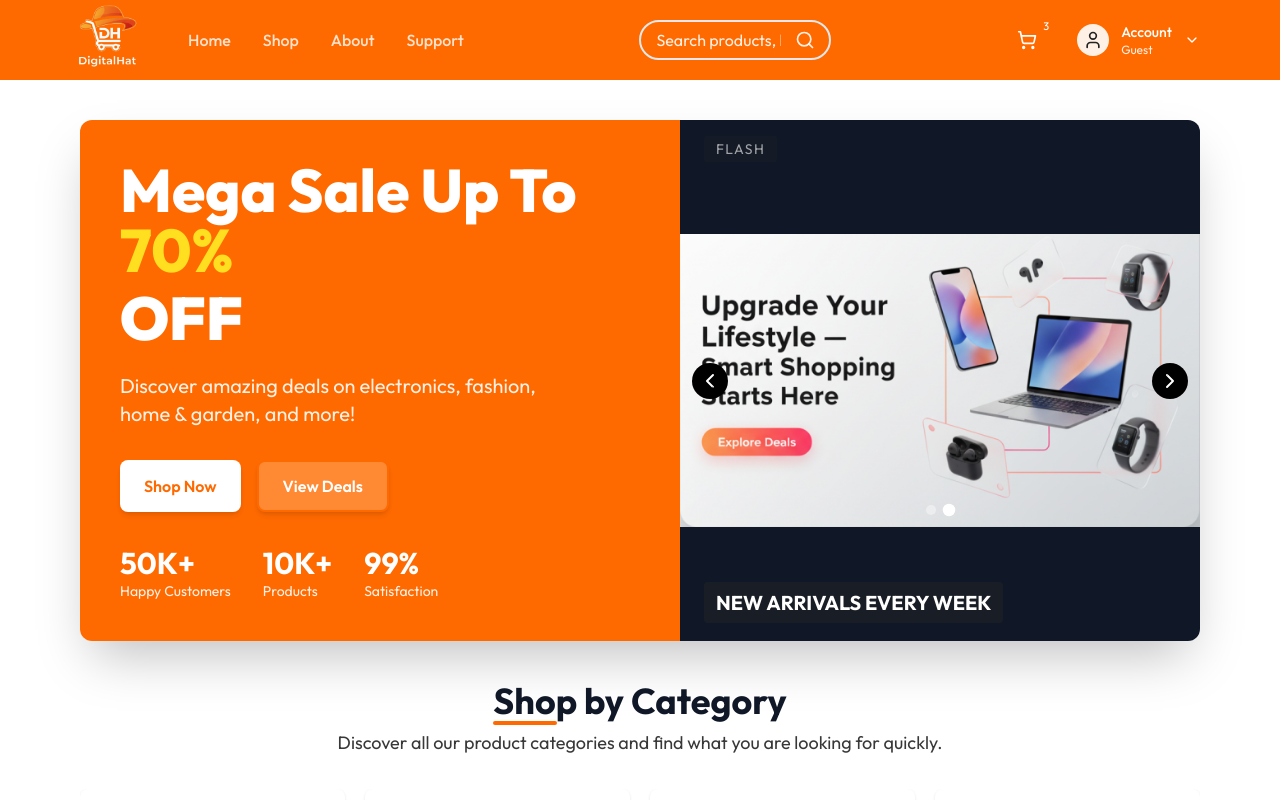
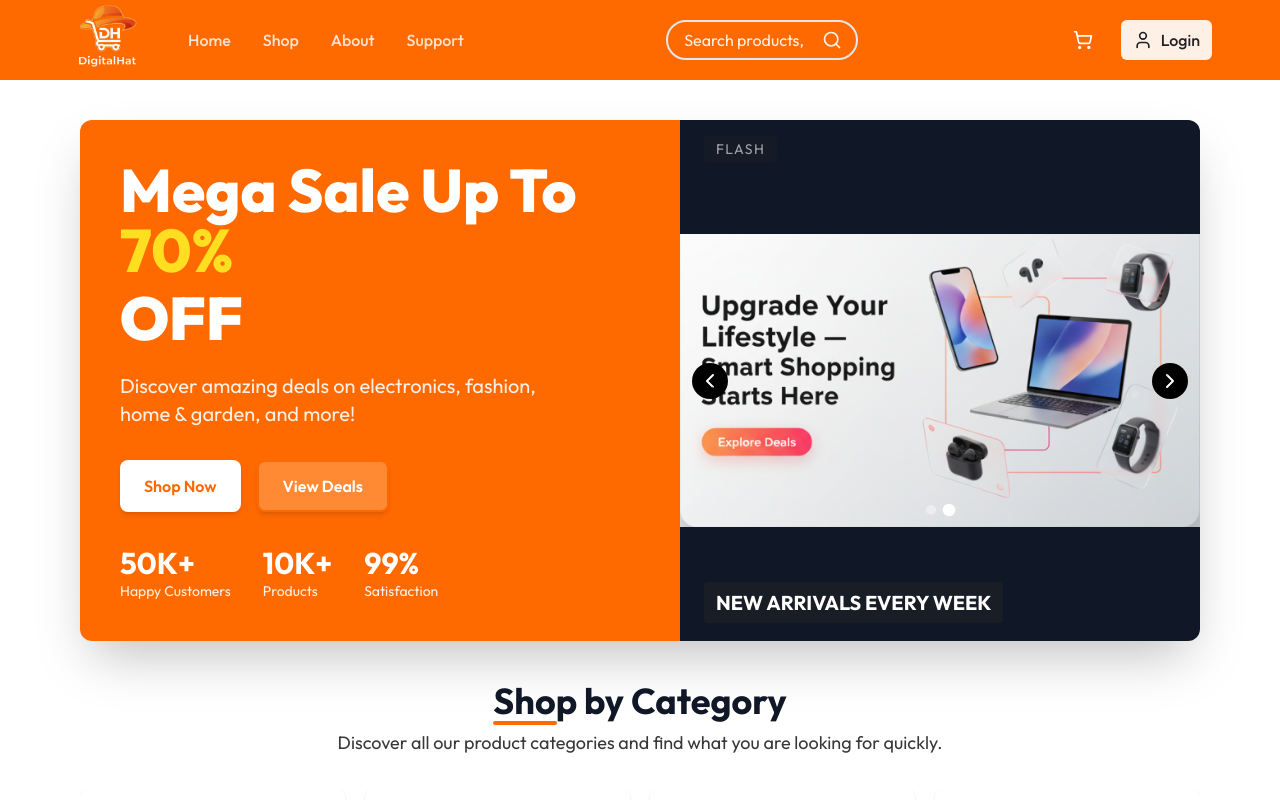
Before and after one commit to farhandotio/DigitalHat-Frontend, a React (Vite) app: page / in a window 1280 px wide. Shown: the top 800 px of the page. Built offline with nearby package versions, Linux system fonts and the light colour scheme.

Commit message:
auth deleted

```diff
--- a/package.json
+++ b/package.json
@@ -14,9 +14,11 @@
     "@reduxjs/toolkit": "^2.9.0",
     "@tailwindcss/vite": "^4.0.0",
     "axios": "^1.12.2",
+    "js-cookie": "^3.0.5",
     "lucide-react": "^0.545.0",
     "react": "^18.3.1",
     "react-dom": "^18.3.1",
+    "react-hook-form": "^7.64.0",
     "react-icons": "^5.5.0",
     "react-redux": "^9.2.0",
     "react-router-dom": "^7.1.3",
--- a/src/App.jsx
+++ b/src/App.jsx
@@ -7,7 +7,6 @@ import Shop from "./pages/Shop";
 import About from "./pages/About";
 import ProductDetails from "./pages/ProductDetails";
 import Support from "./pages/Support";
-import Profile from "./pages/user/Profile";
 import Order from "./pages/Order";
 import Setting from "./pages/Settings";
 import CategoryProducts from "./pages/CategoryProducts";
@@ -19,10 +18,11 @@ const App = () => {
       <Routes>
         <Route path="/" element={<Home />} />
         <Route path="/shop" element={<Shop />} />
+        {/* NEW ROUTE ADDED */}
+
         <Route path="/about" element={<About />} />
         <Route path="/product/:id" element={<ProductDetails />} />
         <Route path="/support" element={<Support />} />
-        <Route path="/profile" element={<Profile />} />
         <Route path="/order" element={<Order />} />
         <Route path="/settings" element={<Setting />} />
         <Route path="/category/:categoryName" element={<CategoryProducts />} />
--- a/src/components/category/CategoryCard.jsx
+++ b/src/components/category/CategoryCard.jsx
@@ -54,7 +54,7 @@ const CategoryCard = ({ category }) => {
     <Link
       to={`/category/${category.name.toLowerCase().replace(/\s+/g, "-")}`}
       onClick={() => window.scrollTo({ top: 0, behavior: "smooth" })}
-      className="flex flex-col items-center justify-center bg-white p-4 rounded-lg shadow hover:scale-105 transition-transform text-center"
+      className="flex flex-col items-center justify-center bg-white p-4 max-md:text-sm whitespace-nowrap rounded-lg shadow hover:scale-105 transition-transform text-center"
     >
       <div className="mb-2" style={{ color }}>
         <IconComponent size={30} />
--- a/src/components/category/CategorySlider.jsx
+++ b/src/components/category/CategorySlider.jsx
@@ -37,7 +37,7 @@ const CategorySlider = () => {
       />
       <Swiper
         modules={[Navigation]}
-        slidesPerView={4}
+        slidesPerView={2}
         spaceBetween={20}
         // navigation
         breakpoints={{
@@ -55,7 +55,7 @@ const CategorySlider = () => {
 
       <Swiper
         modules={[Navigation]}
-        slidesPerView={4}
+        slidesPerView={2}
         spaceBetween={20}
         // navigation
         breakpoints={{
--- a/src/components/header/Header.jsx
+++ b/src/components/header/Header.jsx
@@ -1,19 +1,20 @@
-import React from "react";
+import React, { useState, useCallback } from "react";
 import { assets } from "../../../public/assets/assets";
 import Navbar from "./navbar/Navbar";
 import Searchbar from "./search/Searchbar";
 import NavOther from "./navother/NavOther";
 import MobileNav from "./navbar/MobileNav";
 
-const Header = () => {
-  const handleSearch = (query) => {
+const Header = ({ initialCartCount }) => {
+  const [cartCount, setCartCount] = useState(initialCartCount || 0);
+
+  const handleSearch = useCallback((query) => {
     console.log("Searching for:", query);
-  };
+  }, []);
 
   return (
     <header>
-      <div className="bg-primary px-2 md:px-10 lg:px-17 text-white/90 flex flex-row items-center gap-1 md:gap-3 justify-between w-full">
-        {/* Logo */}
+      <div className="bg-primary pl-2 pr-4 md:px-10 lg:px-17 text-white/90 flex flex-row items-center gap-1 md:gap-3 justify-between w-full">
         <div className="md:flex items-center max-md:w-full">
           <img
             src={assets.logo}
@@ -27,14 +28,16 @@ const Header = () => {
           </div>
         </div>
 
-        {/* Searchbar */}
+        {/* Searchbar (Center) */}
         <div className="flex mx-0 md:mx-0 w-full md:w-auto">
           <Searchbar onSearch={handleSearch} />
         </div>
 
-        {/* Favorites / Cart / Profile */}
+        {/* Favorites / Cart / (no Profile) (Right) */}
         <div className="block">
-          <NavOther />
+          <NavOther
+            cartCount={cartCount}
+          />
         </div>
       </div>
 
--- a/src/components/header/navother/NavOther.jsx
+++ b/src/components/header/navother/NavOther.jsx
@@ -1,11 +1,9 @@
-import React, { useCallback } from "react";
+import React from "react";
 import { Link } from "react-router-dom";
 import { ShoppingCart } from "lucide-react";
 import ProfileIcon from "../profileIcon/ProfileIcon";
 
-const NavOther = ({ cartCount = 3, user = null, onLogout = () => {} }) => {
-  const handleToggle = useCallback(() => {}, []); // placeholder
-
+const NavOther = ({ cartCount }) => {
   const actionItems = [
     {
       key: "cart",
@@ -36,8 +34,8 @@ const NavOther = ({ cartCount = 3, user = null, onLogout = () => {} }) => {
       ))}
 
       {/* Profile / Seller */}
-      <div className="hidden md:block">
-        <ProfileIcon user={user} onLogout={onLogout} />
+      <div className="block">
+        <ProfileIcon />
       </div>
     </div>
   );
--- a/src/components/header/profileIcon/ProfileIcon.jsx
+++ b/src/components/header/profileIcon/ProfileIcon.jsx
@@ -1,99 +1,101 @@
-// src/components/navother/ProfileIcon.jsx
-import React, { useState, useRef, useEffect, useCallback } from "react";
+// src/components/ProfileIcon/ProfileIcon.jsx
+import React, { useEffect, useState } from "react";
 import { Link } from "react-router-dom";
-import { User, ChevronDown } from "lucide-react";
+import { User } from "lucide-react";
 
-const ProfileIcon = ({ user = null, onLogout = () => {} }) => {
-  const [open, setOpen] = useState(false);
-  const menuRef = useRef(null);
+const AUTH_CHANGE_EVENT = "auth-state-change";
 
-  const handleToggle = useCallback(() => setOpen((s) => !s), []);
+const ProfileIcon = () => {
+  const [user, setUser] = useState(null);
 
-  // Close dropdown on outside click
   useEffect(() => {
-    const handler = (e) => {
-      if (menuRef.current && !menuRef.current.contains(e.target)) setOpen(false);
+    // --- 1️⃣ Initial Load from Local Storage
+    const storedUserData = localStorage.getItem("userData");
+    const storedToken = localStorage.getItem("userToken");
+
+    if (storedUserData && storedToken) {
+      try {
+        const parsedUser = JSON.parse(storedUserData);
+        setUser(parsedUser);
+      } catch (error) {
+        console.error("Failed to parse user data from localStorage:", error);
+        localStorage.removeItem("userData");
+        localStorage.removeItem("userToken");
+      }
+    }
+
+    // --- 2️⃣ Listen for Custom Auth Change Event
+    const onAuthChange = (event) => {
+      const newUser = event?.detail?.user ?? null;
+      if (newUser) {
+        setUser(newUser);
+      } else {
+        const stored = localStorage.getItem("userData");
+        if (stored) {
+          try {
+            setUser(JSON.parse(stored));
+          } catch {
+            setUser(null);
+          }
+        } else {
+          setUser(null);
+        }
+      }
     };
-    window.addEventListener("click", handler);
-    return () => window.removeEventListener("click", handler);
+
+    // --- 3️⃣ Listen for Storage Change (other tabs)
+    const onStorage = (e) => {
+      if (e.key === "userData" || e.key === "userToken") {
+        const stored = localStorage.getItem("userData");
+        if (stored) {
+          try {
+            setUser(JSON.parse(stored));
+          } catch {
+            setUser(null);
+          }
+        } else {
+          setUser(null);
+        }
+      }
+    };
+
+    window.addEventListener(AUTH_CHANGE_EVENT, onAuthChange);
+    window.addEventListener("storage", onStorage);
+
+    return () => {
+      window.removeEventListener(AUTH_CHANGE_EVENT, onAuthChange);
+      window.removeEventListener("storage", onStorage);
+    };
   }, []);
 
-  const profileMenu = [
-    { key: "orders", to: "/orders", label: "Orders" },
-    { key: "wishlist", to: "/wishlist", label: "Wishlist" },
-    { key: "account", to: "/account", label: "Account Settings" },
-  ];
-
   return (
-    <div className="relative" ref={menuRef}>
-      <button
-        onClick={handleToggle}
-        aria-haspopup="true"
-        aria-expanded={open}
-        className="flex items-center gap-3 px-3 py-2 rounded-md transition hover:bg-white/5"
+    <div className="relative">
+      {user ? (
+        <Link
+          to="/account"
+          className="flex items-center gap-3 md:px-3 py-2 rounded-md transition hover:bg-white/5"
+          aria-label="User Profile"
         >
-        {user?.avatarUrl ? (
-          <img
-            src={user.avatarUrl}
-            alt={user?.name || "Profile"}
-            className="w-8 h-8 rounded-full object-cover"
-          />
-        ) : (
           <div className="w-8 h-8 rounded-full bg-white/90 flex items-center justify-center">
             <User className="w-5 h-5 text-text" />
           </div>
-        )}
 
           <div className="hidden lg:flex flex-col text-left">
             <span className="text-sm font-medium text-white">
-            {user?.name ?? "Account"}
+              {user.fullName || user.email}
             </span>
-          <span className="text-xs text-white/90">{user?.role ?? "Guest"}</span>
+            <span className="text-xs text-white/90">{user.role}</span>
           </div>
-
-        <ChevronDown className="w-4 h-4 text-white" />
-      </button>
-
-      {/* Dropdown */}
-      {open && (
-        <div
-          role="menu"
-          aria-label="Profile menu"
-          className="absolute right-0 mt-2 w-40 bg-white rounded-md z-50 shadow"
+        </Link>
+      ) : (
+        <Link
+          to="/auth"
+          className="flex items-center gap-2 px-3 py-2 rounded-md transition bg-white/90 hover:bg-white text-text font-medium"
+          aria-label="Login / Sign Up"
         >
-          <div className="py-2">
-            {profileMenu.map((item) => (
-              <Link
-                key={item.key}
-                to={item.to}
-                className="block px-4 py-2 text-sm text-black hover:bg-gray-50"
-                onClick={() => setOpen(false)}
-              >
-                {item.label}
+          <User className="w-5 h-5" />
+          Login
         </Link>
-            ))}
-
-            {user?.role === "seller" && (
-              <Link
-                to="/seller/dashboard"
-                className="block px-4 py-2 text-sm text-black hover:bg-gray-50"
-                onClick={() => setOpen(false)}
-              >
-                Seller Dashboard
-              </Link>
-            )}
-
-            <button
-              onClick={() => {
-                setOpen(false);
-                onLogout();
-              }}
-              className="w-full text-left px-4 py-2 text-sm text-red-600 hover:bg-gray-50"
-            >
-              Logout
-            </button>
-          </div>
-        </div>
       )}
     </div>
   );
--- a/src/components/header/search/Searchbar.jsx
+++ b/src/components/header/search/Searchbar.jsx
@@ -40,7 +40,7 @@ const Searchbar = ({ onSearch }) => {
           py-1 md:py-1.5 pr-8 md:pr-12 pl-4 bg-transparent
           ${
             isOpen
-              ? "w-48 sm:w-64 md:w-100 opacity-100"
+              ? "w-40 sm:w-64 md:w-100 opacity-100"
               : "w-0 opacity-0 md:w-48 md:opacity-100"
           }`}
         onFocus={() => setIsOpen(true)}
--- a/src/pages/user/Profile.jsx
+++ /dev/null
@@ -1,9 +0,0 @@
-import React from 'react'
-
-const Profile = () => {
-  return (
-    <div>Profile</div>
-  )
-}
-
-export default Profile
```
Also changed, not shown: src/components/header/navbar/MobileNav.jsx (+4 -3 lines), 1 other file (tests, documents, lock files or other folders). Lines whose indentation alone changed are shown as unchanged.
